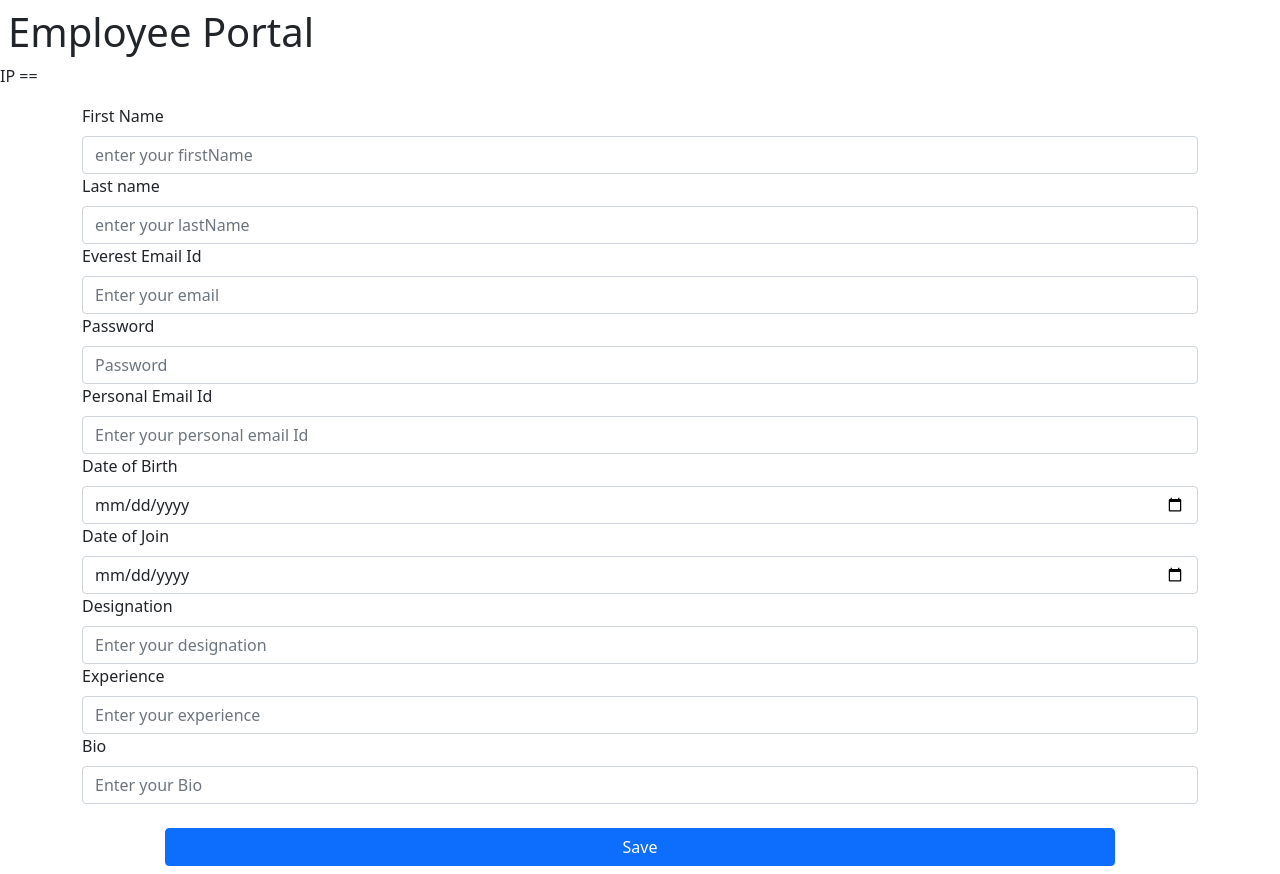
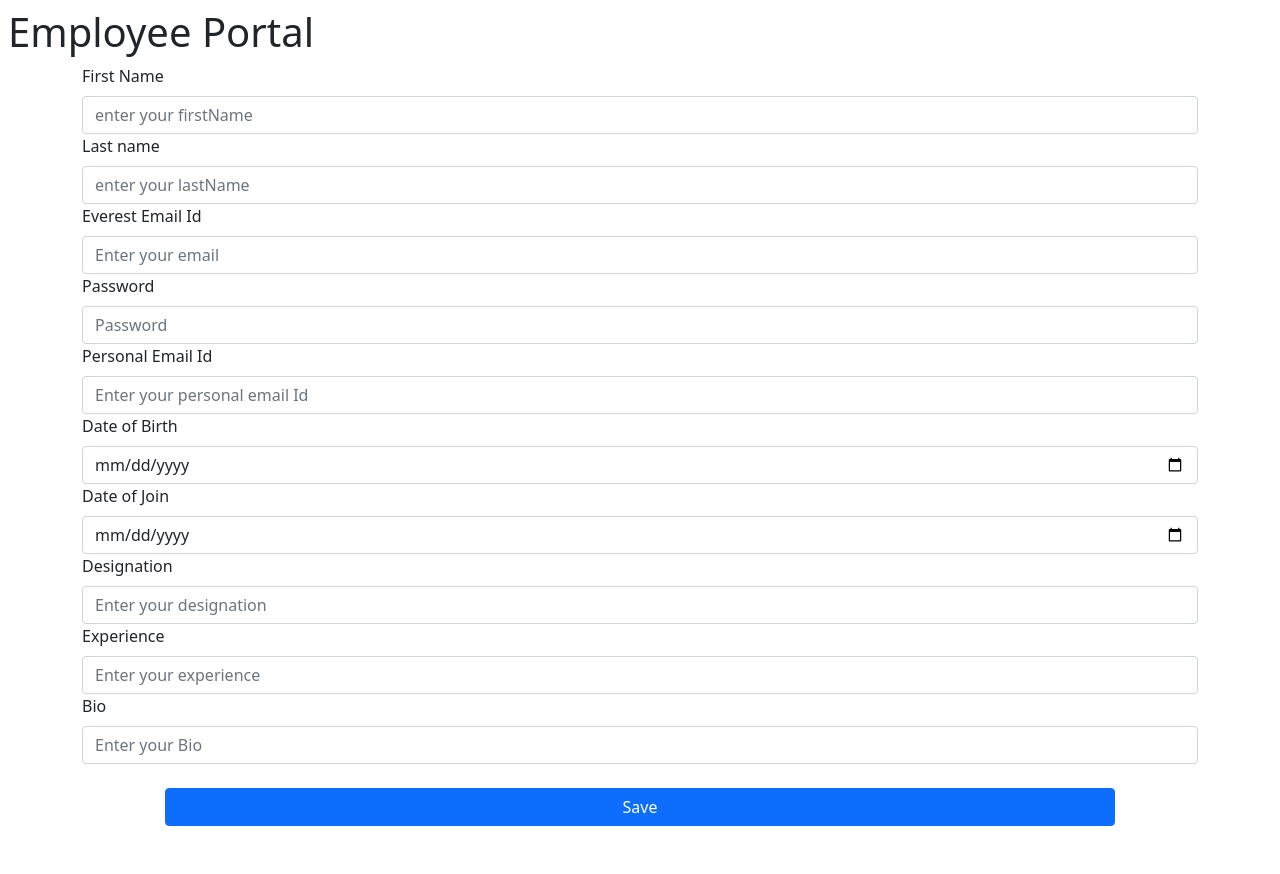
Before and after one commit to wenkey-everest/employee-portal, a React (Create React App) app in the folder frontend/: page /saveEmployee in a window 1280 px wide. After the commit the page ends 834 px from the top, so only its background shows below. Built offline with nearby package versions, Linux system fonts and the light colour scheme.

Commit message:
Added PUBLIC_IP

```diff
--- a/frontend/src/App.js
+++ b/frontend/src/App.js
@@ -7,7 +7,6 @@ function App() {
     <nav>
       <h1 className="mt-2 mb-2 ms-2">Employee Portal</h1>
     </nav>
-    <p>IP == <br/>{process.env.PUBLIC_IP}</p>
     <RouteNav/>
 
     </div>
--- a/frontend/src/api.js
+++ b/frontend/src/api.js
@@ -1,6 +1,8 @@
 import axios from "axios";
 
-const API_BASE_URL = process.env.PUBLIC_IP;
+const ENVIRONMENT_IP = process.env.PUBLIC_IP;
+
+const API_BASE_URL = "http://" + ENVIRONMENT_IP + ":8080";
 
 export function fetchEmployees() {
     return axios.get(`${API_BASE_URL}/api/employees`);
```
Also changed, not shown: 1 other file (tests, documents, lock files or other folders).
